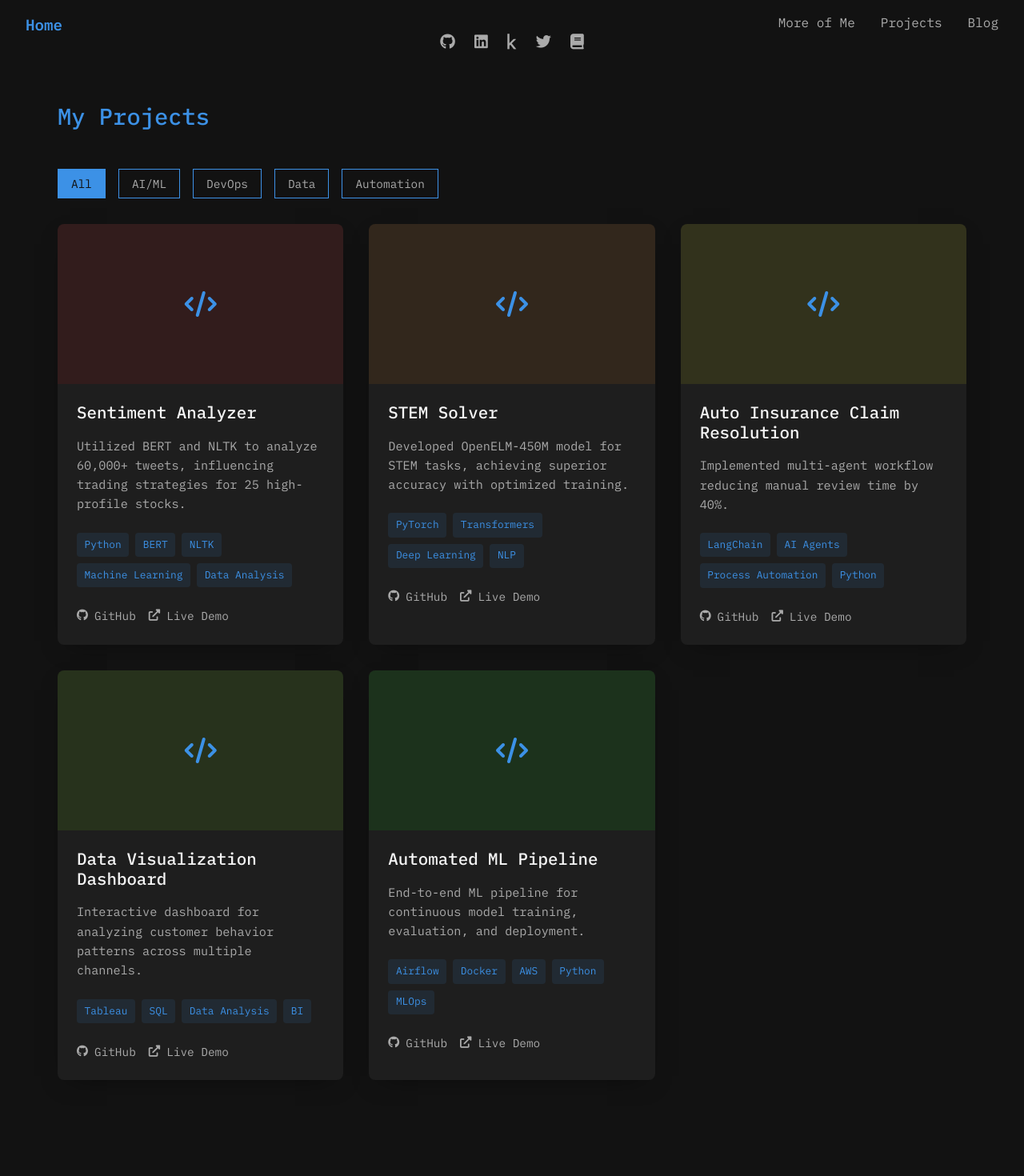
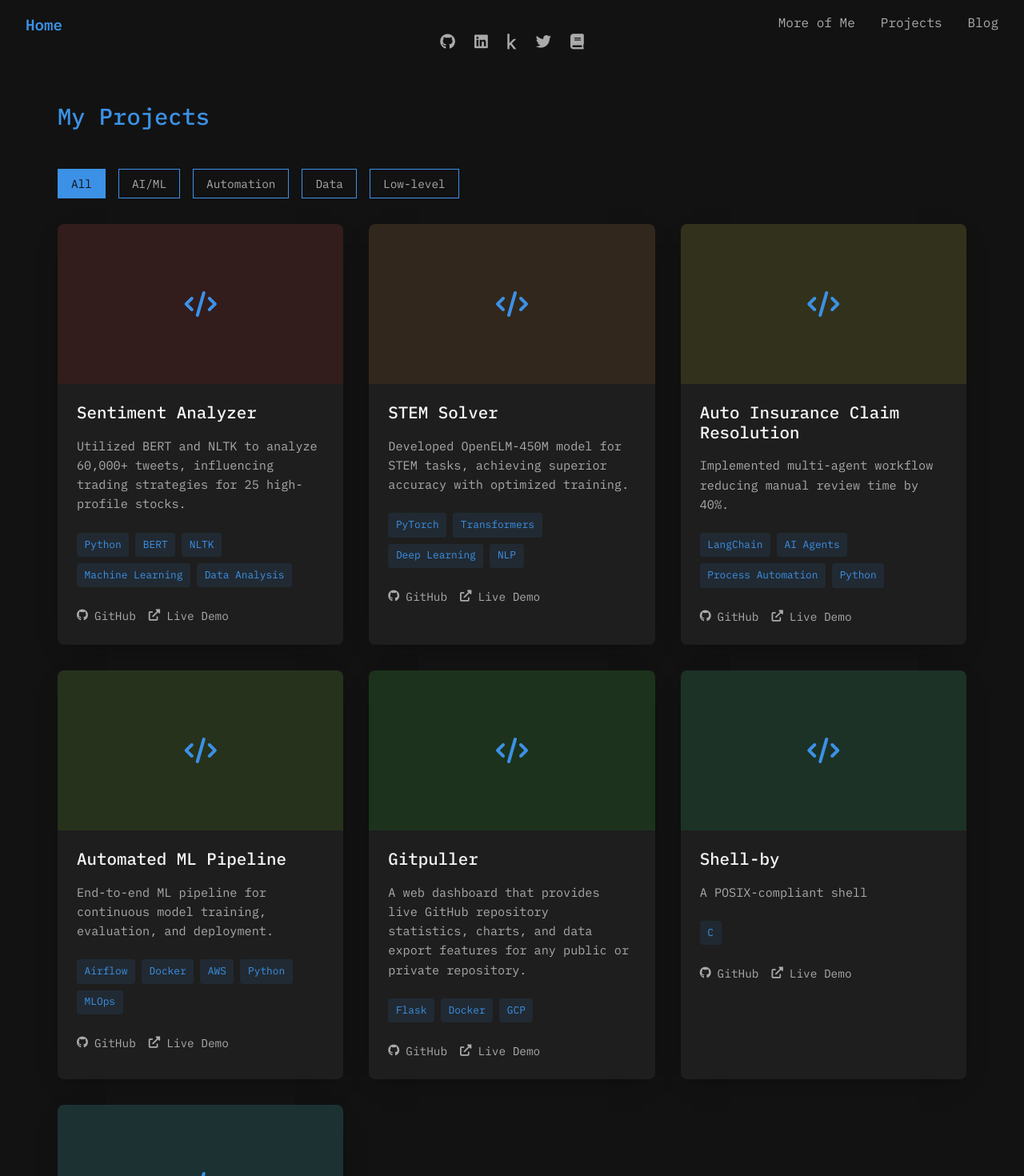
Before and after one commit to gaurav-bhardwaj29/web.site, a React (Create React App) app: page /projects in a window 1280 px wide. Shown: the top 1470 px of the page at 80% size. Before the commit the page ends 1382 px from the top, so only its background shows below. Built offline with nearby package versions, Linux system fonts and the light colour scheme.

Commit message:
Added Project

```diff
--- a/src/pages/Projects/Projects.js
+++ b/src/pages/Projects/Projects.js
@@ -146,27 +146,54 @@ const projects = [
     liveLink: "#",
     category: "Automation"
   },
+  // {
+  //   id: 4,
+  //   title: "Data Visualization Dashboard",
+  //   description: "Interactive dashboard for analyzing customer behavior patterns across multiple channels.",
+  //   technologies: ["Tableau", "SQL", "Data Analysis", "BI"],
+  //   githubLink: "#",
+  //   liveLink: "#",
+  //   category: "Data"
+  // },
   {
     id: 4,
-    title: "Data Visualization Dashboard",
-    description: "Interactive dashboard for analyzing customer behavior patterns across multiple channels.",
-    technologies: ["Tableau", "SQL", "Data Analysis", "BI"],
-    githubLink: "#",
-    liveLink: "#",
-    category: "Data"
-  },
-  {
-    id: 5,
     title: "Automated ML Pipeline",
     description: "End-to-end ML pipeline for continuous model training, evaluation, and deployment.",
     technologies: ["Airflow", "Docker", "AWS", "Python", "MLOps"],
     githubLink: "#",
     liveLink: "#",
-    category: "DevOps"
+    category: "Automation"
+  },
+  {
+    id: 5,
+    title: "Gitpuller",
+    description: "A web dashboard that provides live GitHub repository statistics, charts, and data export features for any public or private repository.",
+    technologies: ["Flask", "Docker", "GCP"],
+    githubLink: "https://github.com/gaurav-bhardwaj29/gitpuller",
+    liveLink: "https://github-stats-dashboard-165889667051.asia-south1.run.app",
+    category: "Automation"
+  },
+  {
+    id: 6,
+    title: "Shell-by",
+    description: "A POSIX-compliant shell",
+    technologies: ["C"],
+    githubLink: "https://github.com/gaurav-bhardwaj29/shell-by",
+    liveLink: "#",
+    category: "Low-level"
+  },
+  {
+    id: 7,
+    title: "Hellasort",
+    description: "Sorting Dominos",
+    technologies: ["TypeScript"],
+    githubLink: "https://github.com/gaurav-bhardwaj29/hellasort",
+    liveLink: "https://hellasort.netlify.app",
+    category: "Low-level"
   }
 ];
 
-const categories = ["All", "AI/ML", "DevOps", "Data", "Automation"];
+const categories = ["All", "AI/ML", "Automation", "Data", "Low-level"];
 
 const Projects = () => {
   const [activeFilter, setActiveFilter] = useState("All");
```
